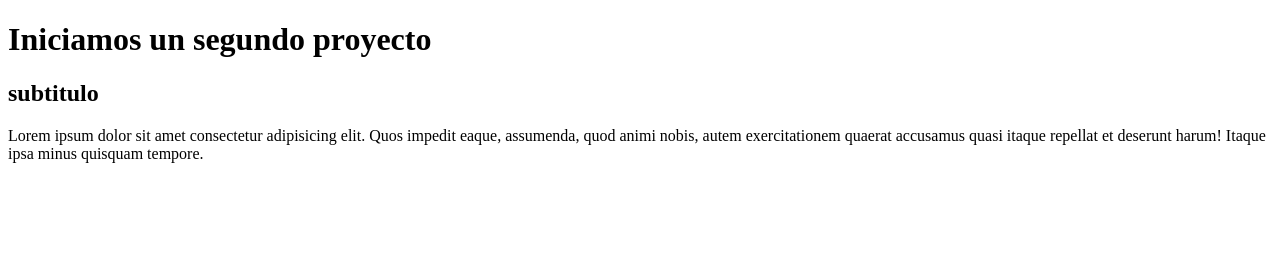
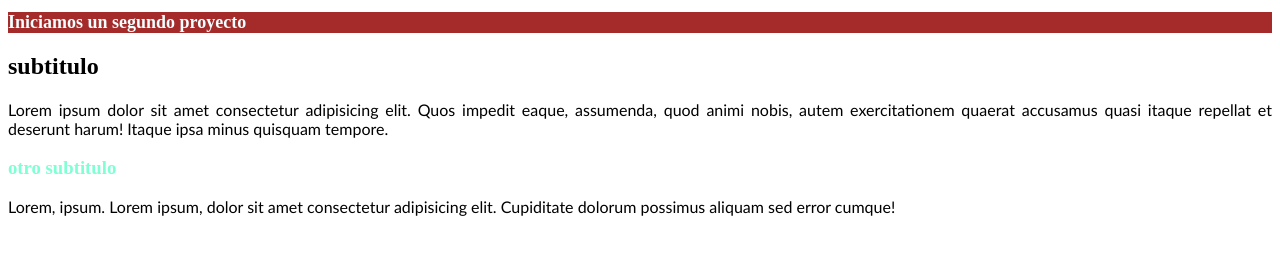
Before and after one commit to mgabypuga/repodesdeVSCode, a plain HTML site: page index.html in a window 1280 px wide. Drawn offline with Linux system fonts and the light colour scheme.

Commit message:
Agregado de estilos de subtitulo

```diff
--- a/estilos.css
+++ b/estilos.css
@@ -7,3 +7,6 @@ p{
     text-align: justify;
     font-family: 'Gill Sans', 'Gill Sans MT', Calibri, 'Trebuchet MS', sans-serif;
 }
+h3{
+    color: aquamarine;
+}
--- a/index.html
+++ b/index.html
@@ -4,12 +4,14 @@
     <meta charset="UTF-8">
     <meta http-equiv="X-UA-Compatible" content="IE=edge">
     <meta name="viewport" content="width=device-width, initial-scale=1.0">
-    <link rel="stylecheet" href="estilos.css">
+    <link rel="stylesheet" href="estilos.css">
     <title>Segundo Proyecto con Git</title>
 </head>
 <body>
     <h1>Iniciamos un segundo proyecto</h1>
     <h2> subtitulo </h2>
     <p>Lorem ipsum dolor sit amet consectetur adipisicing elit. Quos impedit eaque, assumenda, quod animi nobis, autem exercitationem quaerat accusamus quasi itaque repellat et deserunt harum! Itaque ipsa minus quisquam tempore.</p>
+    <h3> otro subtitulo </h3>
+    <p> Lorem, ipsum. Lorem ipsum, dolor sit amet consectetur adipisicing elit. Cupiditate dolorum possimus aliquam sed error cumque!</p>
 </body>
 </html>
```
